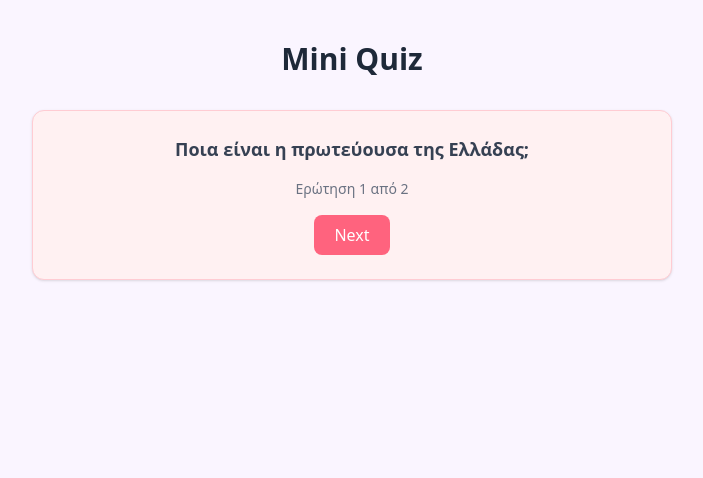
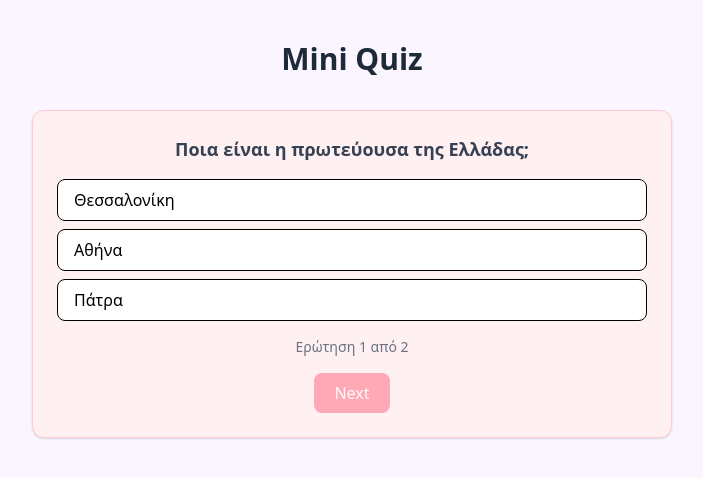
Before and after one commit to MELZOT/mini-quiz, a React (Vite) app: page / in a window 1280 px wide. Shown: the top 478 px of the page, without its empty margins (288-991 px from the left). Built offline with nearby package versions, Linux system fonts and the light colour scheme.

Commit message:
refactor: extract reusable components and centralize shared types

```diff
--- a/index.html
+++ b/index.html
@@ -2,7 +2,7 @@
 <html lang="en">
   <head>
     <meta charset="UTF-8" />
-    <link rel="icon" type="image/ico" href="/public/fav.ico">
+    <link rel="icon" type="image/ico" href="/fav.ico">
 
     <meta name="viewport" content="width=device-width, initial-scale=1.0" />
     <title>mini-quiz</title>
--- a/src/App.tsx
+++ b/src/App.tsx
@@ -18,7 +18,7 @@ const QUESTIONS: Question[] = [
 
 function App() {
     return (
-        <div className="min-h-screen bg-purple-50/100 ">
+        <div className="min-h-screen bg-purple-50 ">
             <div className="max-w-2xl mx-auto pt-10 px-4">
                 <h1 className="text-center text-3xl font-bold mb-8 text-gray-800 leading-tight">
                     Mini Quiz
--- /dev/null
+++ b/src/components/Button.tsx
@@ -0,0 +1,17 @@
+import type { ButtonProps } from "../types";
+
+const Button = ({ label, onClick, disabled = false }: ButtonProps) => {
+    return (
+        <button
+            onClick={onClick}
+            disabled={disabled}
+            className="px-5 py-2 bg-rose-400 text-white rounded-lg
+                       hover:bg-rose-500 transition
+                       disabled:opacity-50 disabled:cursor-not-allowed"
+        >
+            {label}
+        </button>
+    );
+};
+
+export default Button;
--- /dev/null
+++ b/src/components/OptionList.tsx
@@ -0,0 +1,24 @@
+import type { QuizListProps } from "../types";
+
+const QuizList = ({ options, selectedIndex, onSelect }: QuizListProps) => {
+    return (
+        <div className="space-y-2">
+            {options.map((option, index) => (
+                <button
+                    key={option}
+                    onClick={() => onSelect(index)}
+                    className={`block w-full px-4 py-2 border rounded-lg text-left
+                      ${
+                        selectedIndex === index
+                            ? "bg-rose-200 border-rose-400"
+                            : "bg-white hover:bg-rose-100"
+                    }`}
+                >
+                    {option}
+                </button>
+            ))}
+        </div>
+    );
+};
+
+export default QuizList;
--- a/src/components/Quiz.tsx
+++ b/src/components/Quiz.tsx
@@ -1,37 +1,48 @@
 import { useState } from "react";
 import type { Question } from "../types";
+import Button from "./Button";
+import OptionList from "./OptionList.tsx";
 
 type QuizProps = {
     questions: Question[];
 };
 
 const Quiz = ({ questions }: QuizProps) => {
-    // ποια ερώτηση εμφανίζεται
     const [currentIndex, setCurrentIndex] = useState(0);
+    const [selectedIndex, setSelectedIndex] = useState<number | null>(null);
 
     const nextQuestion = () => {
-        // πάμε στην επόμενη ερώτηση
         if (currentIndex < questions.length - 1) {
             setCurrentIndex(currentIndex + 1);
+            setSelectedIndex(null);
         }
     };
 
     return (
         <div className="bg-rose-50 border border-rose-200 shadow rounded-xl p-6 text-center space-y-4">
+            {/* Ερώτηση */}
             <p className="text-lg font-semibold text-gray-700">
                 {questions[currentIndex].text}
             </p>
 
+            {/* Επιλογές */}
+            <OptionList
+                options={questions[currentIndex].options}
+                selectedIndex={selectedIndex}
+                onSelect={setSelectedIndex}
+            />
+
+            {/* Progress */}
             <p className="text-sm text-gray-500">
                 Ερώτηση {currentIndex + 1} από {questions.length}
             </p>
 
-            <button
+            {/* Next button */}
+            <Button
+                label="Next"
                 onClick={nextQuestion}
-                className="px-5 py-2 bg-rose-400 text-white rounded-lg hover:bg-rose-500 transition"
-            >
-                Next
-            </button>
+                disabled={selectedIndex === null}
+            />
         </div>
     );
 };
```
Also changed, not shown: src/types.ts (+12 -0 lines).
